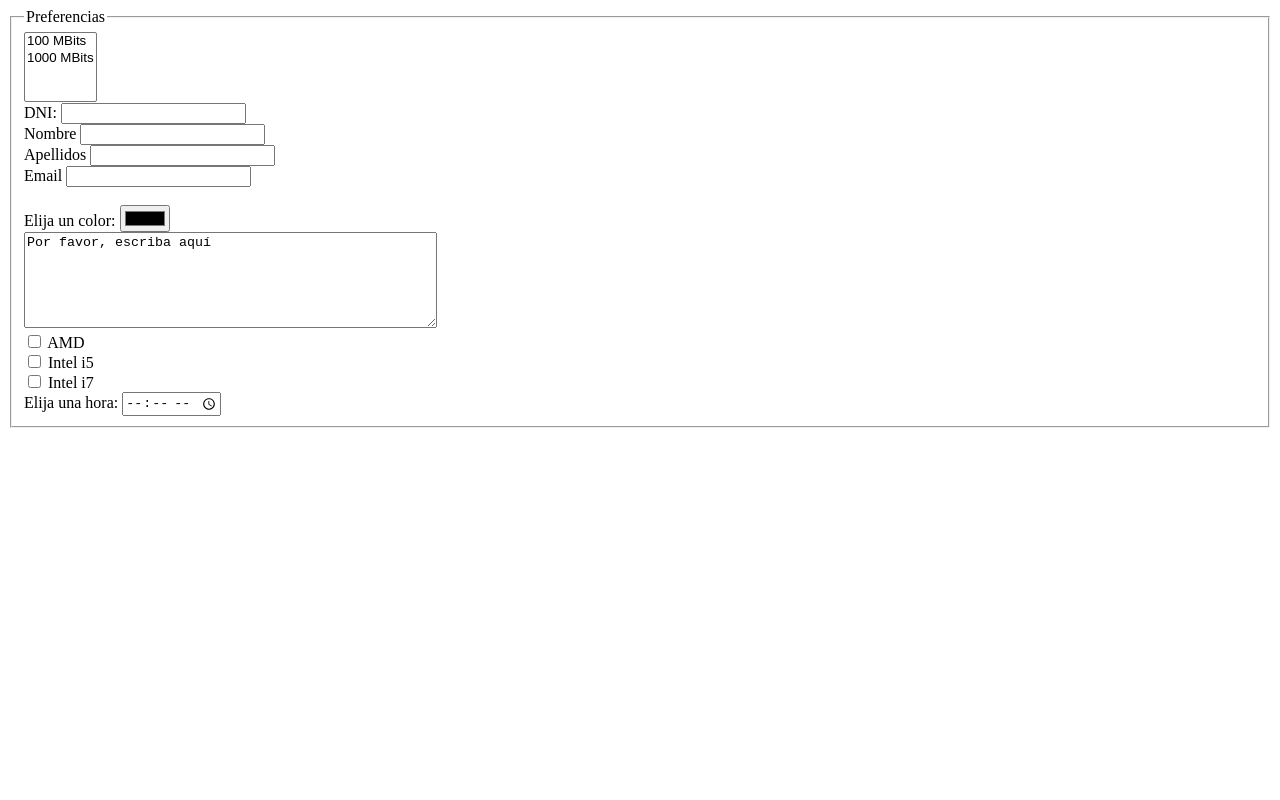
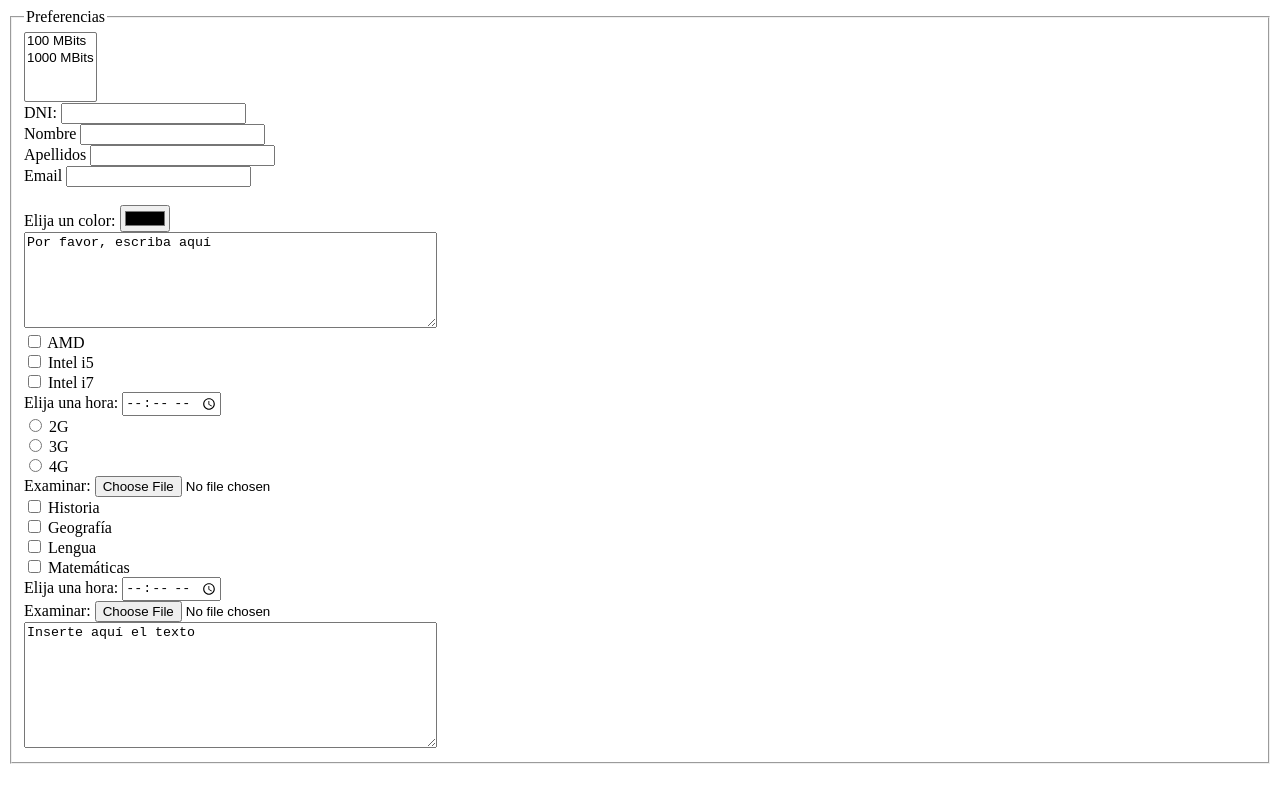
Before and after one commit to estebanandres03/LM-24-25, a plain HTML site: page form3.html in a window 1280 px wide. Drawn offline with Linux system fonts and the light colour scheme.

Commit message:
ejercicio hecho

```diff
--- a/form3.html
+++ b/form3.html
@@ -39,6 +39,40 @@
             <label for="procesadorintel_i7">Intel i7</label><br>
             <label for="hora" name="hora">Elija una hora:</label>
             <input type="time" name="hora"><br>
+            <input type="radio" name="red" value="red2g">
+            <label for="red2g">2G</label><br>
+            <input type="radio" name="red" value="red3g">
+            <label for="red3g">3G</label><br>
+            <input type="radio" name="red" value="red4g">
+            <label for="red4g">4G</label>
+            <br>
+
+
+            <label for="documento">Examinar:</label>
+            <input type="file" name="documento">
+            <br>
+
+            <input type="checkbox"  name="asignatura" value="asignaturahistoria">
+            <label for="asignaturahistoria">Historia</label><br>
+            <input type="checkbox"  name="asignatura" value="asignaturageografia">
+            <label for="asignaturageografia">Geografía</label><br>
+            <input type="checkbox"  name="asignatura" value="asignaturalengua">
+            <label for="asignaturalengua">Lengua</label><br>
+            <input type="checkbox"  name="asignatura" value="asignaturamatemáticas">
+            <label for="asignaturamatemáticas">Matemáticas</label><br>
+
+            <label for="hora" name="hora">Elija una hora:</label>
+            <input type="time" name="hora"><br>
+
+            <label for="documento">Examinar:</label>
+            <input type="file" name="documento">
+            <br>
+
+            <textarea name="cuadro" rows="8" cols="49">Inserte aquí el texto</textarea>
+
+
+
+
 
 
 
```
